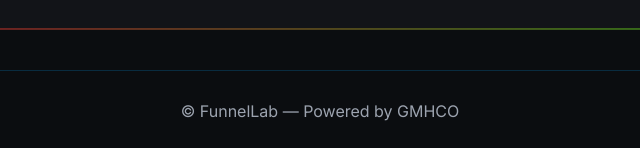
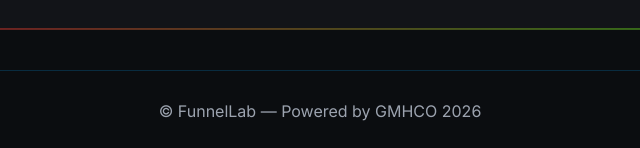
Before and after one commit to gmmh1/funnel-lab, a plain HTML site: page index.html in a window 1280 px wide. Shown: the part 1552-1700 px from the top of the page, 320-960 px from the left. Drawn offline with Linux system fonts and the light colour scheme.

Commit message:
Update footer copyright year to 2026

```diff
--- a/index.html
+++ b/index.html
@@ -235,7 +235,7 @@
 </div>
 
 <footer>
-© FunnelLab — Powered by GMHCO
+© FunnelLab — Powered by GMHCO 2026
 </footer>
 
 <script>
```
